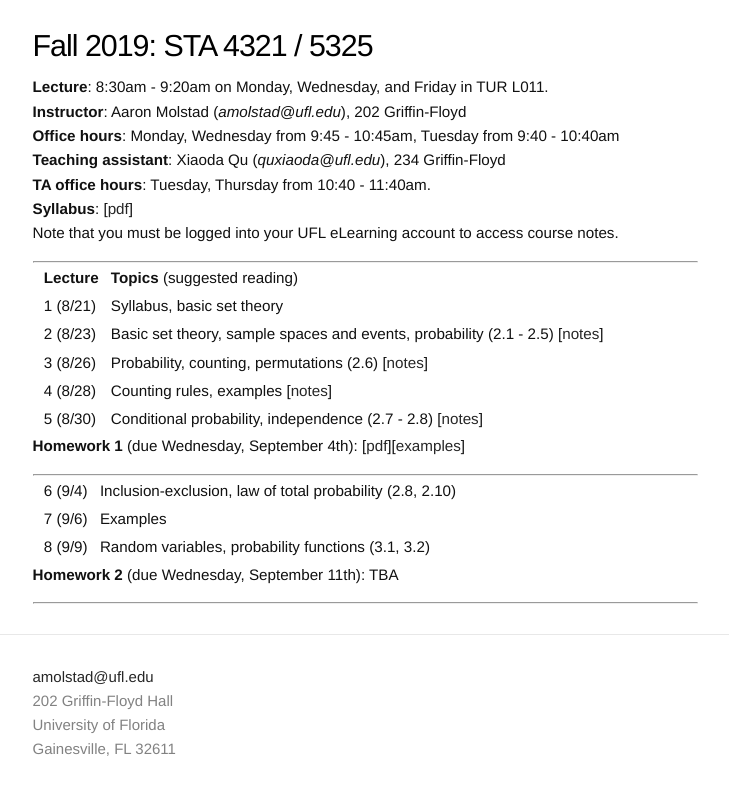
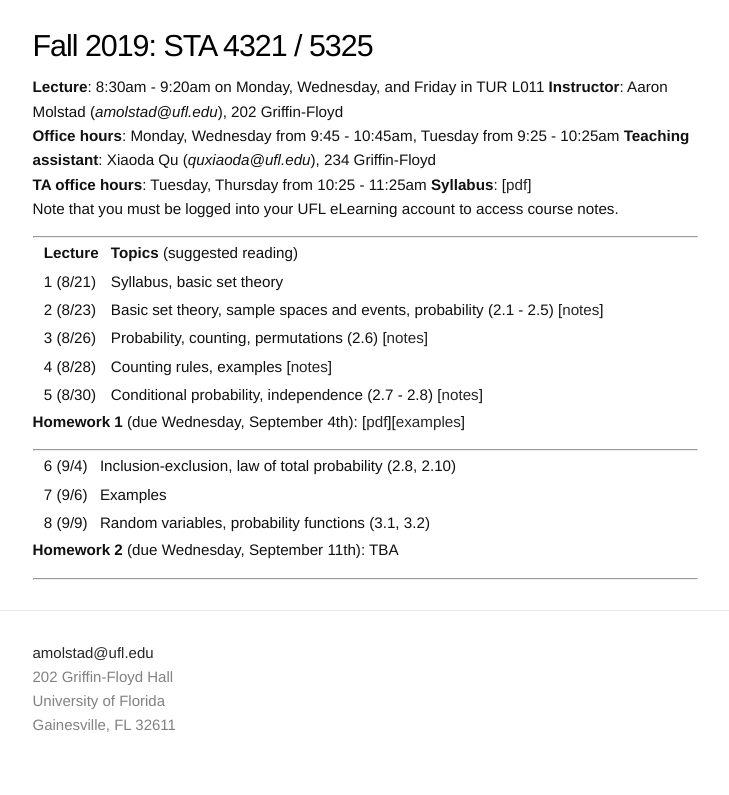
Before and after one commit to ajmolstad/ajmolstad.github.io, a Jekyll site: the page built from F19_STA4321.md, in a window 1280 px wide. Shown: the top 795 px of the page, without its empty margins (275-1004 px from the left). Built offline with Jekyll 4.4.1, drawn with Linux system fonts in a browser that asks for light colours.

Commit message:
Update Xiaoda office hours

```diff
--- a/F19_STA4321.md
+++ b/F19_STA4321.md
@@ -4,11 +4,11 @@
 permalink: /F19_STA4321/
 ---
 # Fall 2019: STA 4321 / 5325
-**Lecture**: 8:30am - 9:20am on Monday, Wednesday, and Friday in TUR L011.
+**Lecture**: 8:30am - 9:20am on Monday, Wednesday, and Friday in TUR L011
 **Instructor**: Aaron Molstad (*amolstad@ufl.edu*), 202 Griffin-Floyd
-**Office hours**: Monday, Wednesday from 9:45 - 10:45am, Tuesday from 9:40 - 10:40am
+**Office hours**: Monday, Wednesday from 9:45 - 10:45am, Tuesday from 9:25 - 10:25am
 **Teaching assistant**: Xiaoda Qu (*quxiaoda@ufl.edu*), 234 Griffin-Floyd
-**TA office hours**: Tuesday, Thursday from 10:40 - 11:40am.
+**TA office hours**: Tuesday, Thursday from 10:25 - 11:25am
 **Syllabus**: [[pdf](/docs/Syllabus.pdf)]
 Note that you must be logged into your UFL eLearning account to access course notes.
 
```
